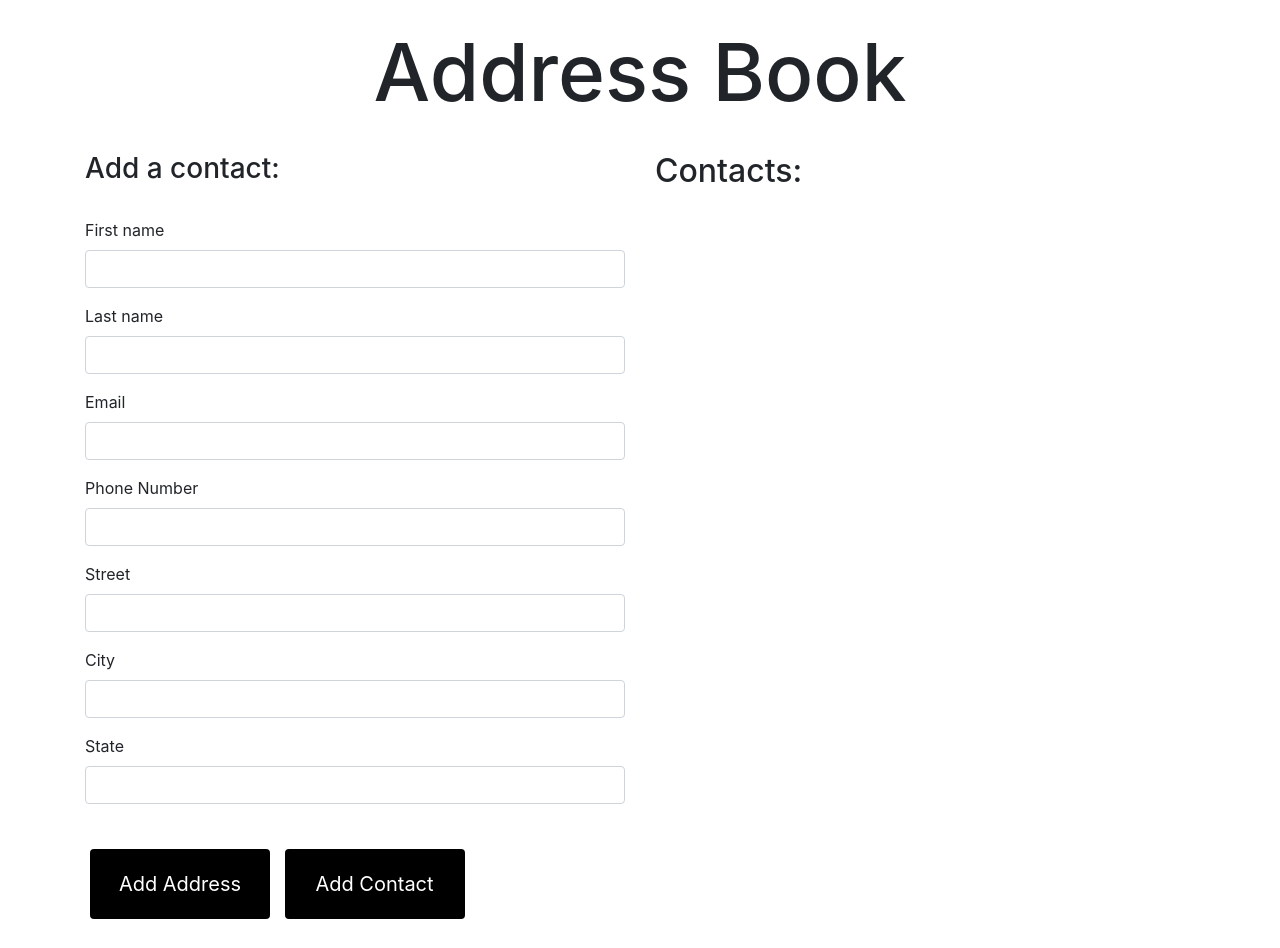
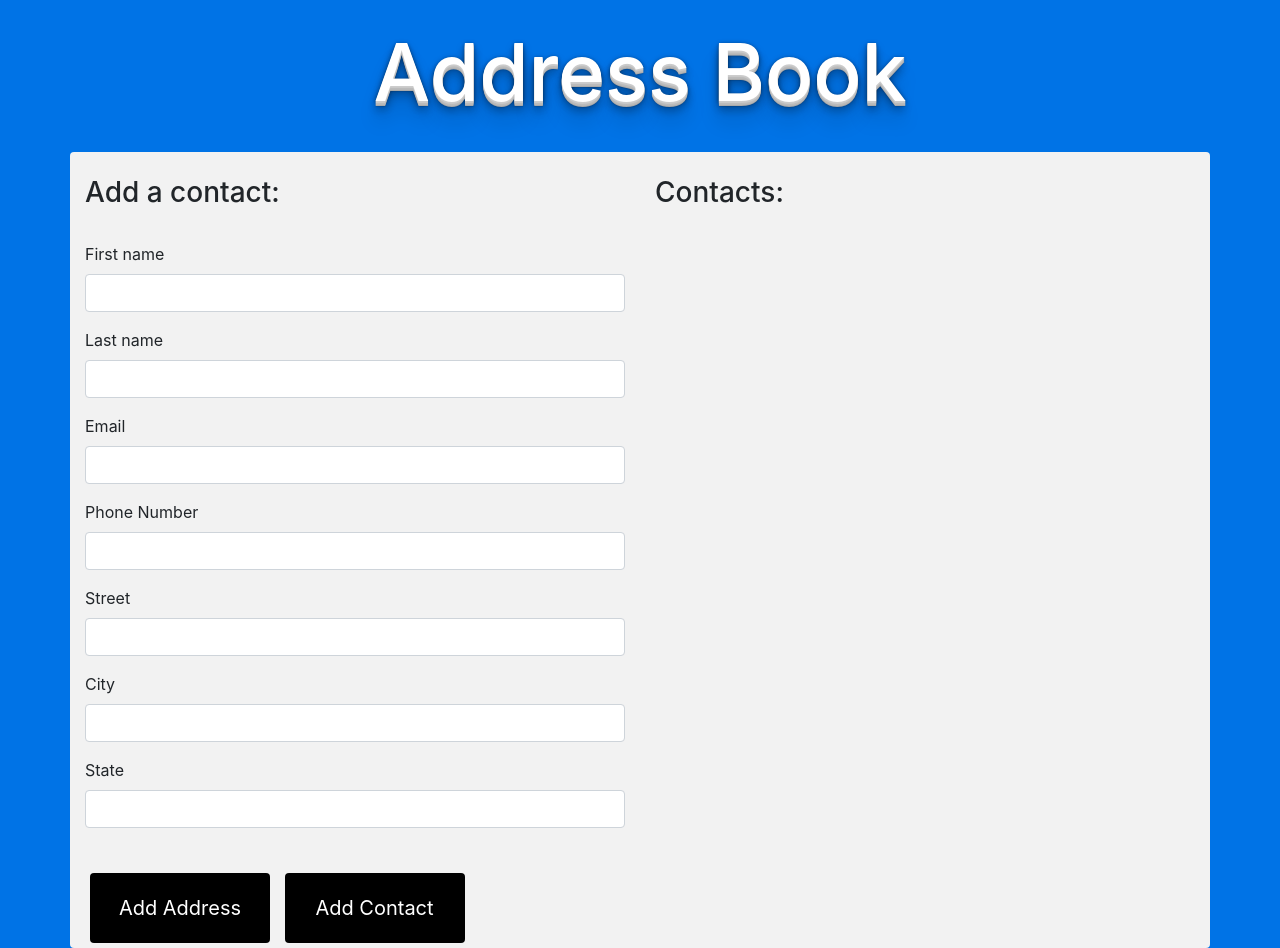
Before and after one commit to Ugonz86/Address-Book, a plain HTML site: page index.html in a window 1280 px wide. Before the commit the page ends 924 px from the top, so only its background shows below. Drawn offline with Linux system fonts and the light colour scheme.

Commit message:
This will commit the latest JS additions

```diff
--- a/CSS/styles.css
+++ b/CSS/styles.css
@@ -1,3 +1,6 @@
+body {
+  background-color: #0073e6;
+}
 #show-contact {
   display: none;
 }
@@ -13,8 +16,26 @@
 h1 {
   text-align: center;
   font-size: 80px;
+  color: white;
+  text-shadow: 0 1px 0 #ccc,
+               0 2px 0 #c9c9c9,
+               0 3px 0 #bbb,
+               0 4px 0 #b9b9b9,
+               0 5px 0 #aaa,
+               0 6px 1px rgba(0,0,0,.1),
+               0 0 5px rgba(0,0,0,.1),
+               0 1px 3px rgba(0,0,0,.3),
+               0 3px 5px rgba(0,0,0,.2),
+               0 5px 10px rgba(0,0,0,.25),
+               0 10px 10px rgba(0,0,0,.2),
+               0 20px 20px rgba(0,0,0,.15);
 }
 
+.row {
+
+  background-color: #f2f2f2;
+  border-radius: 4px;
+}
 
 .btn {
 
--- a/index.html
+++ b/index.html
@@ -15,6 +15,7 @@
       <div class="row">
         <div class="col-md-6">
           <form id="new-contact">
+            <br>
             <h3>Add a contact:</h3>
             <br>
             <div class="form-group">
@@ -68,7 +69,8 @@
         </div>
 
         <div class="col-md-6">
-          <h2>Contacts:</h2>
+          <br>
+          <h3>Contacts:</h3>
           <ul id="contacts">
           </ul>
           <br>
```
